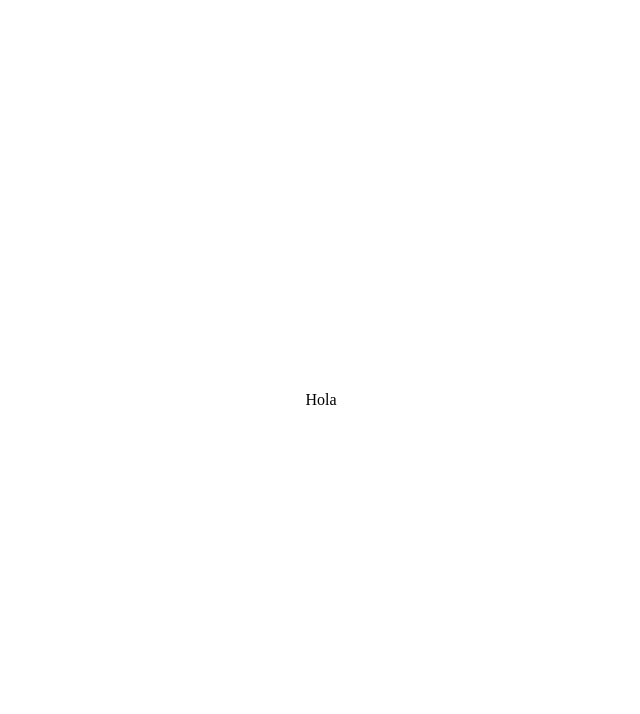
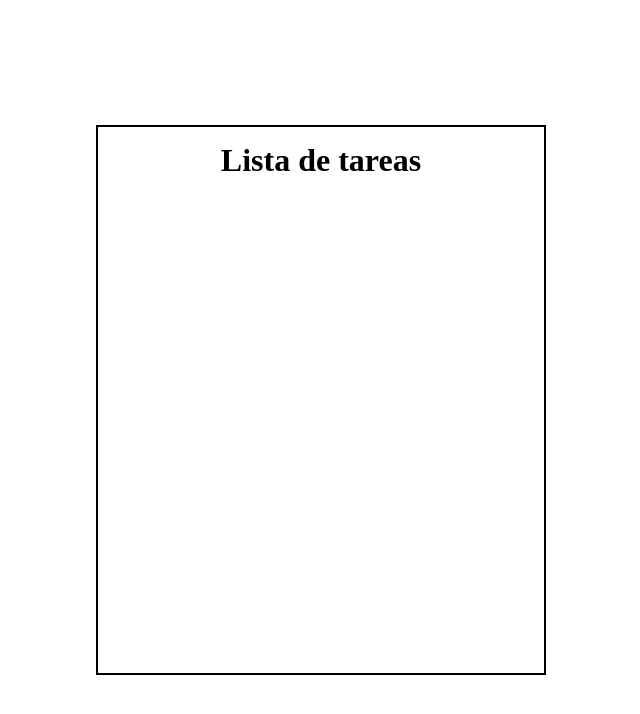
Before and after one commit to Cristian1-dev/Nuevo-ToDo, a React (Vite) app: page / in a window 1280 px wide. Shown: the top 714 px of the page, without its empty margins (319-959 px from the left). Built offline with nearby package versions, Linux system fonts and the light colour scheme.

Commit message:
agregando contenedor y tutulo
Agregando estilo a contenedor principal y a titulo

```diff
--- a/src/App.css
+++ b/src/App.css
@@ -0,0 +1,11 @@
+.contenedor-principal {
+    border: 2px solid black;
+    min-height: 550px;
+    width: 450px;
+    padding: 15px;
+}
+
+h1 {
+    text-align: center;
+    width: 100%;
+}
--- a/src/App.jsx
+++ b/src/App.jsx
@@ -4,7 +4,9 @@ import './App.css'
 function App() {
 
   return (
-    <div>Hola</div>
+    <div className='contenedor-principal'>
+      <h1>Lista de tareas</h1>
+    </div>
   )
 }
 
```
